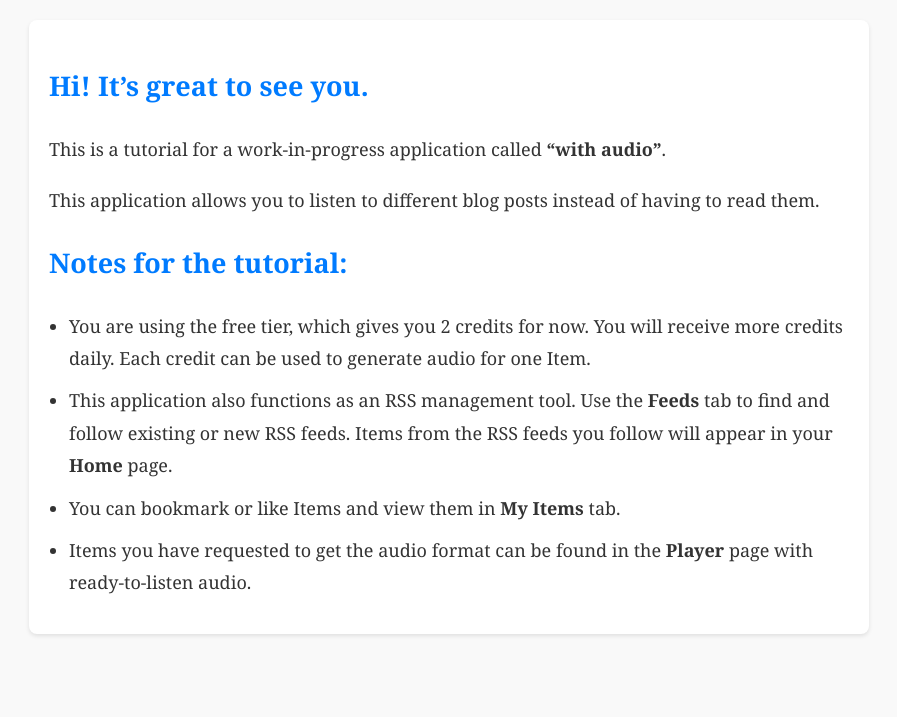
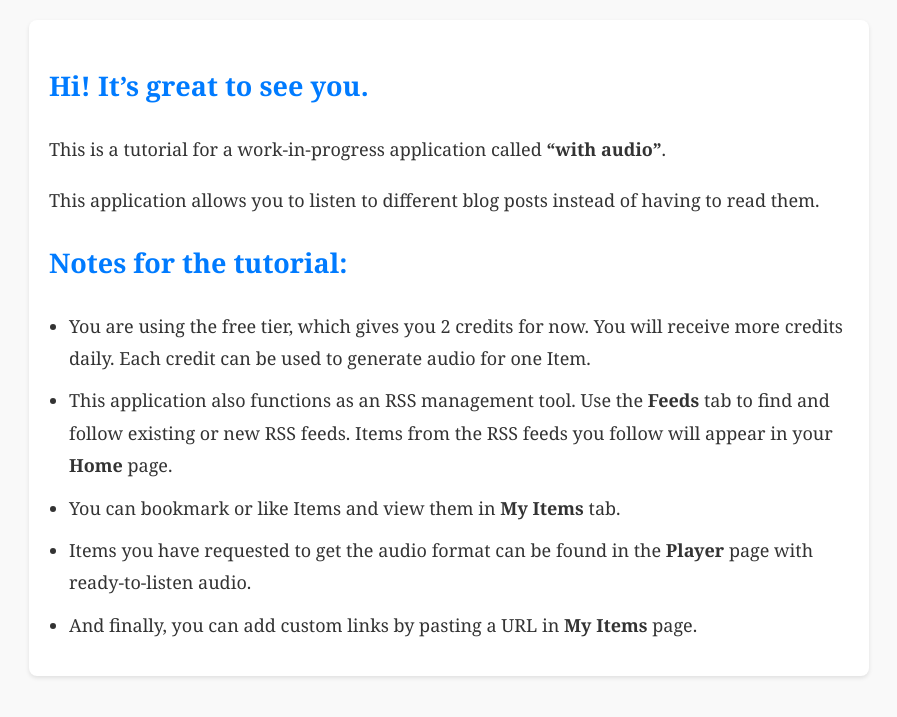
Before and after one commit to VahidMostofi/vahidmostofi.github.com, a Jekyll site: the page withaudiotutorial.html, which Jekyll copies as it is, in a window 1280 px wide. Shown: the top 717 px of the page, without its empty margins (191-1088 px from the left). Built offline with Jekyll 4.4.1, drawn with Linux system fonts in a browser that asks for light colours.

Commit message:
Update withaudiotutorial.html

```diff
--- a/withaudiotutorial.html
+++ b/withaudiotutorial.html
@@ -63,6 +63,8 @@
                 Items</strong> tab.</li>
             <li>Items you have requested to get the audio format can be found in the
               <strong>Player</strong> page with ready-to-listen audio.</li>
+            <li>And finally, you can add custom links by pasting a URL in
+              <strong>My Items</strong> page.</li>
           </ul>
         </section>
       </article>
```
